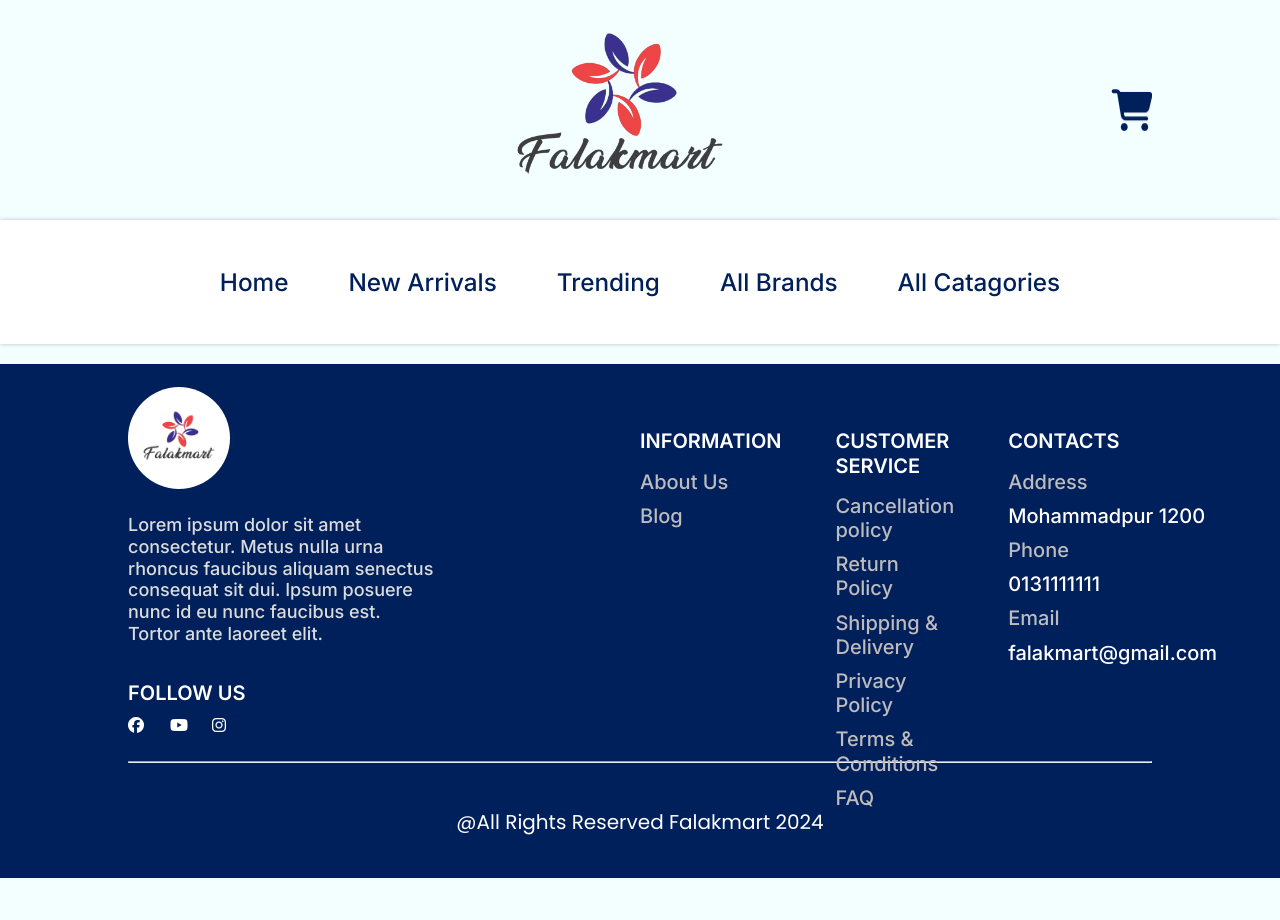
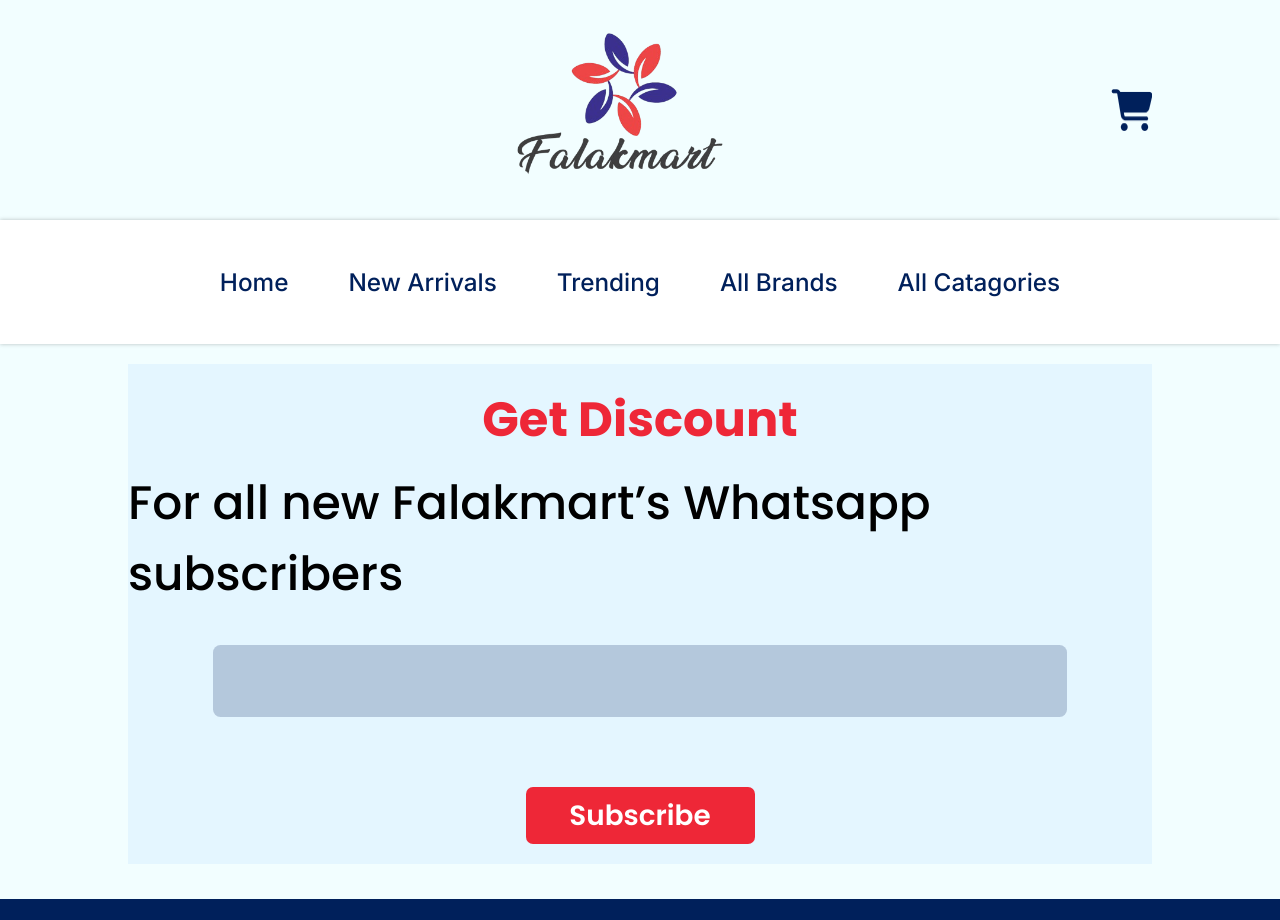
Before and after one commit to Shad-Islam/falakmart_frontend, a React (Create React App) app: page / in a window 1280 px wide. Shown: the top 920 px of the page. Before the commit the page ends 879 px from the top, so only its background shows below. Built offline with nearby package versions, Linux system fonts and the light colour scheme.

Commit message:
Discount section completed

```diff
--- a/src/App.css
+++ b/src/App.css
@@ -2,7 +2,6 @@
     margin: 0px;
     padding: 0px;
     box-sizing: border-box;
-
 }
 
 body{
@@ -68,6 +67,73 @@ nav ul li a:hover{
     color: #E0004D;
 }
 /* nav css end */
+
+/* discount section css start */
+.discount_section{
+    width: 100%;
+    height: 500px;
+    display: flex;
+    margin-bottom: 35px;
+    align-items: center;
+    flex-direction: column;
+    justify-content: center;
+    background-color:#E4F6FF;
+}
+
+.discount_section_heading{
+    color:#EE2737;
+    font-size: 48px;
+    font-weight: 700;
+    line-height: 72px;
+    margin-bottom: 12px;
+    font-family: Poppins;
+}
+
+.discount_section_text{
+    font-size: 47px;
+    color: #000000;
+    font-weight: 500;
+    line-height: 70.5px;
+    margin-bottom: 36px;
+    font-family: Poppins;
+}
+
+.discount_form{
+    display: flex;
+    flex-direction: column;
+}
+
+.phone_input{
+    width: 854px;
+    border: none;
+    padding: 8px;
+    outline: none;
+    font-size: 30px;
+    height: 71.98px;
+    margin-bottom: 20px;
+    border-radius: 7.48px;
+    background-color:#00205B36;
+}
+
+.discount_form_submit_button{
+    width: 229px;
+    height: 57px;
+    border: none;
+    outline: none;
+    cursor: pointer;
+    font-weight: 600;
+    color: #ffffff;
+    border-radius: 7px;
+    font-size: 27.86px;
+    margin: 50px auto 0;
+    line-height: 41.78px;
+    font-family: Poppins;
+    background-color:#EE2737;
+
+
+
+}
+/* discount section css end */
 
 /* footer css start */
 footer{
@@ -143,7 +209,7 @@ footer .footer_top{
 
 .footer_top_right{
     gap: 54px;
-    width: 50%;
+    width: 60%;
     height: 100%;
     display: flex;
     padding-top: 65px;
--- a/src/App.js
+++ b/src/App.js
@@ -1,8 +1,28 @@
 import "./App.css";
+import { useState } from "react";
 import logo from "./assets/images/logo.png";
 import cartIcon from "./assets/icons/cart.png";
 
 function App() {
+  const [phoneNumber, setPhoneNumber] = useState("");
+  const [error, setError] = useState("");
+
+  const handleSubmit = (e) => {
+    e.preventDefault();
+
+    const isNumeric = /^\d+$/.test(phoneNumber);
+
+    if (!isNumeric) {
+      setError("Please enter a valid phone number");
+      return;
+    }
+
+    console.log("Phone number submitted:", phoneNumber);
+
+    setPhoneNumber("");
+    setError("");
+  };
+
   return (
     <>
       <div className="container">
@@ -39,6 +59,37 @@ function App() {
         <img src="" alt="" />
       </section>
       {/* banner end */}
+
+      {/* discount section start  */}
+      <div className="container">
+        <section className="discount_section">
+          <h3 className="discount_section_heading">Get Discount</h3>
+          <span className="discount_section_text">
+            For all new Falakmart’s Whatsapp subscribers
+          </span>
+          <form onSubmit={handleSubmit} className="discount_form">
+            <label htmlFor="phone"></label>
+            <span>
+              <input
+                type="tel"
+                id="phone"
+                name="phone"
+                value={phoneNumber}
+                className="phone_input"
+                onChange={(e) => setPhoneNumber(e.target.value)}
+                // placeholder="Enter your phone number"
+                required
+              />
+              {error && <p style={{ color: "red" }}>{error}</p>}
+            </span>
+            <button type="submit" className="discount_form_submit_button">
+              Subscribe
+            </button>
+          </form>
+        </section>
+      </div>
+
+      {/* discount section end  */}
 
       {/* footer part start */}
       <footer>
```
